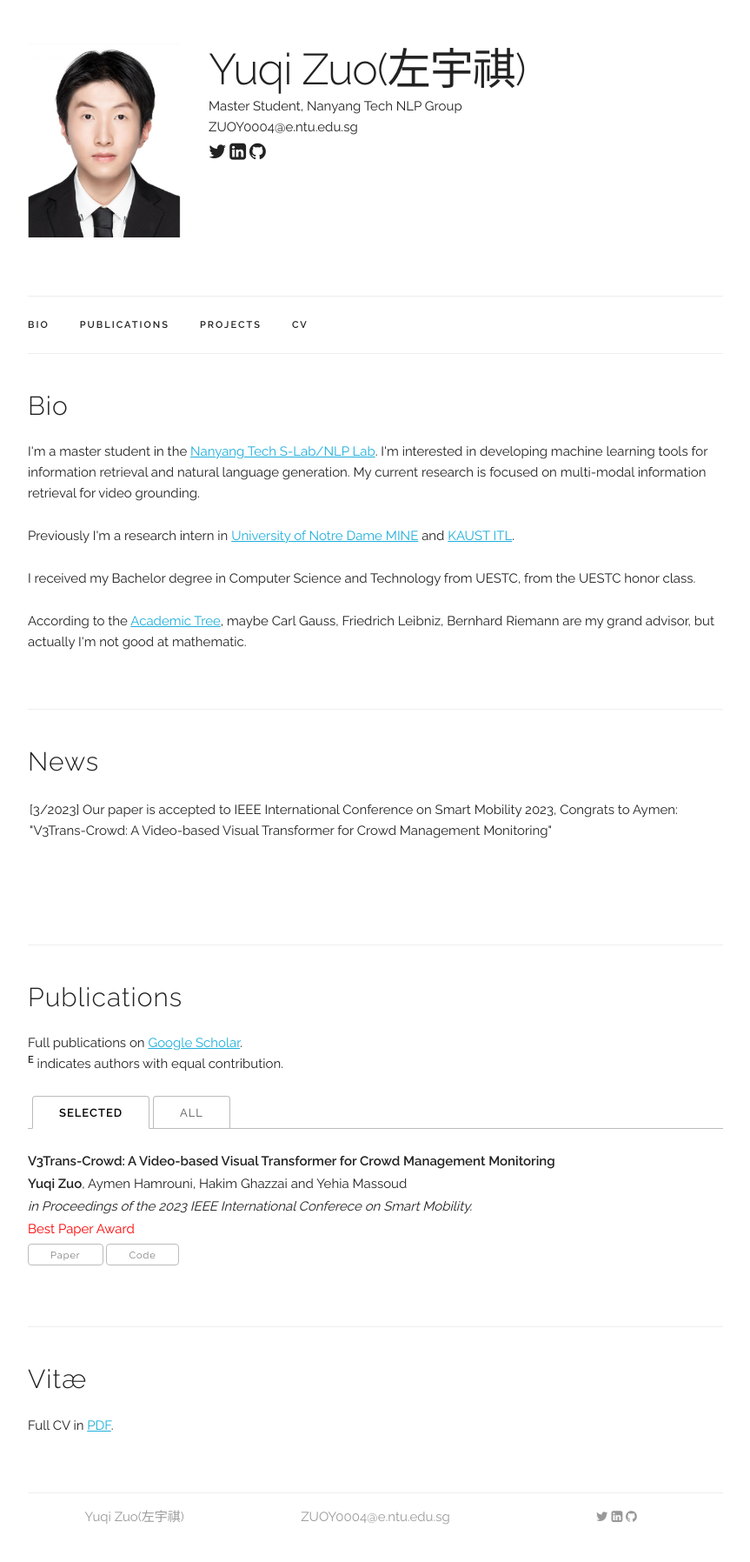
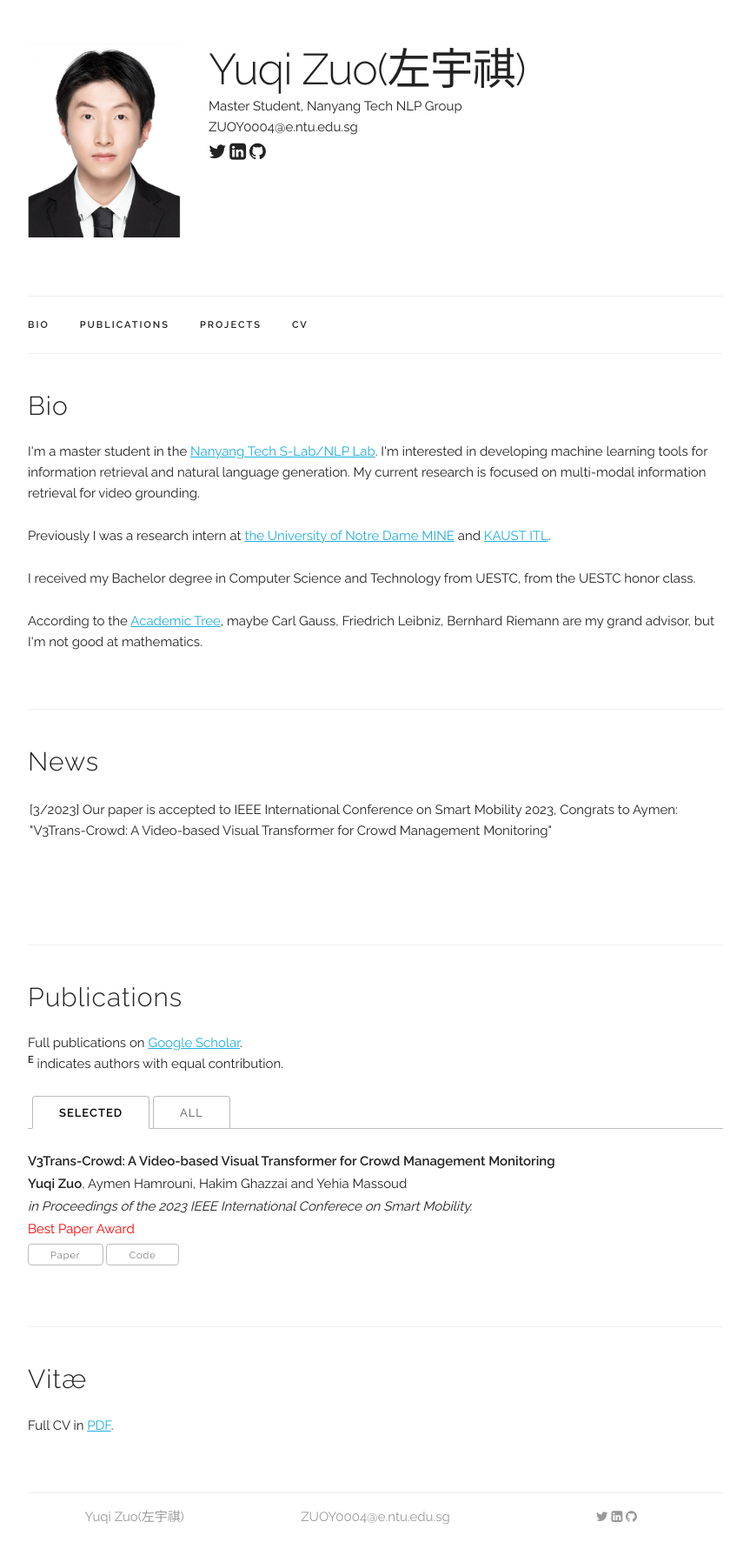
Before and after one commit to zyqdzkd/zyqdzkd.github.io, a Jekyll site: the page built from index.html, in a window 1280 px wide. Shown: the whole page at 87% size, without its empty margins (208-1071 px from the left). Built offline with Jekyll 4.4.1, drawn with Linux system fonts in a browser that asks for light colours.

Commit message:
Update index.html

```diff
--- a/index.html
+++ b/index.html
@@ -8,11 +8,11 @@ title: Personal Webpage
   <p>
   I'm a master student in the <a href="https://www.ntu.edu.sg/s-lab/our-people">Nanyang Tech S-Lab/NLP Lab</a>. I'm interested in developing machine learning tools for information retrieval and natural language generation. My current research is focused on multi-modal information retrieval for video grounding.
   <p>
-  Previously I'm a research intern in <a href="https://sites.nd.edu/xiangliang-zhang/people/">University of Notre Dame MINE</a> and <a href="https://cemse.kaust.edu.sa/itl">KAUST ITL</a>.
+  Previously I was a research intern at <a href="https://sites.nd.edu/xiangliang-zhang/people/">the University of Notre Dame MINE</a> and <a href="https://cemse.kaust.edu.sa/itl">KAUST ITL</a>.
   <p>
   I received my Bachelor degree in Computer Science and Technology from UESTC, from the UESTC honor class.
   <p>
-  According to the <a href="https://academictree.org/">Academic Tree</a>, maybe Carl Gauss, Friedrich Leibniz, Bernhard Riemann are my grand advisor, but actually I'm not good at mathematic.
+  According to the <a href="https://academictree.org/">Academic Tree</a>, maybe Carl Gauss, Friedrich Leibniz, Bernhard Riemann are my grand advisor, but I'm not good at mathematics.
   </p>
 </div>
 
```
